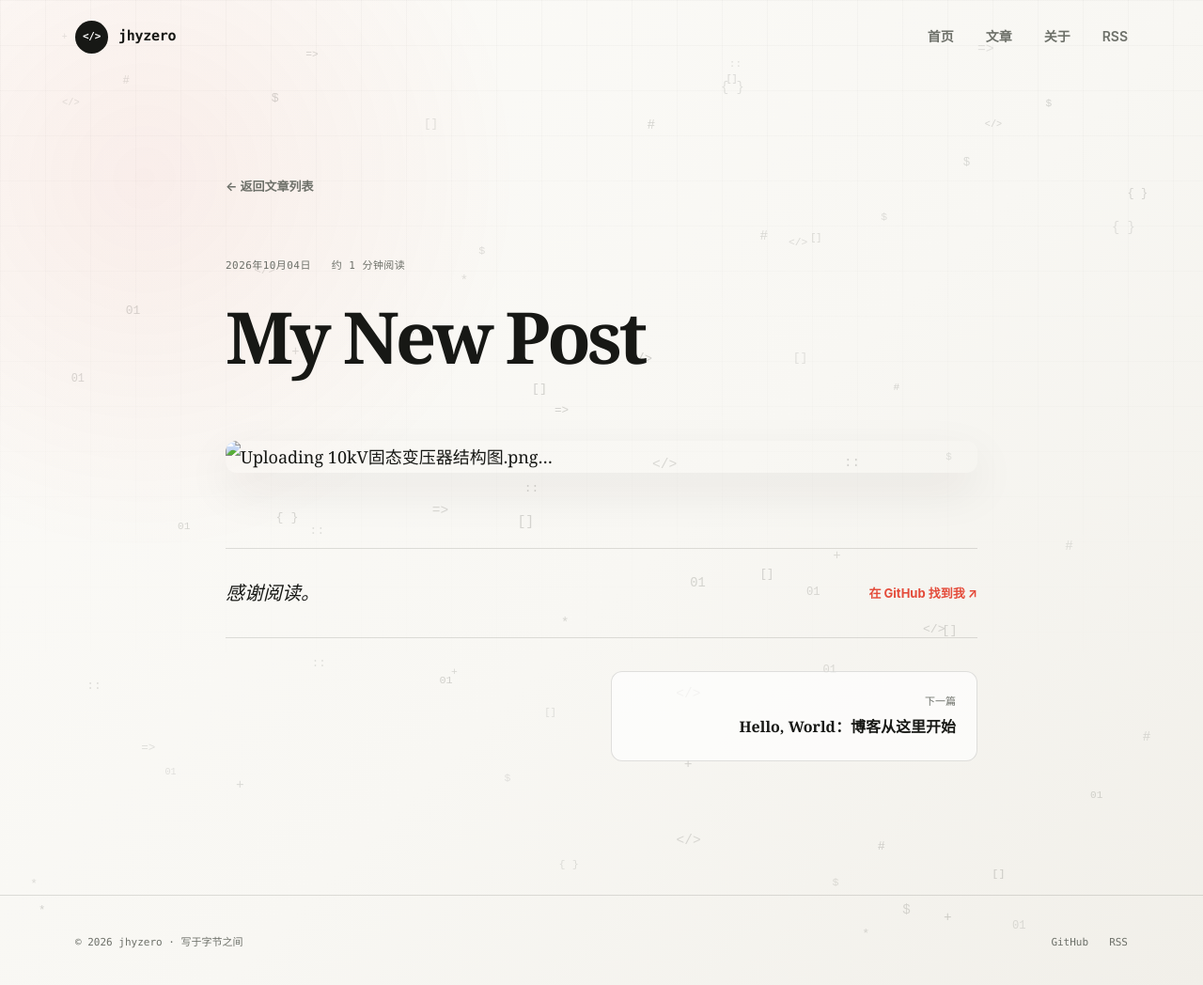
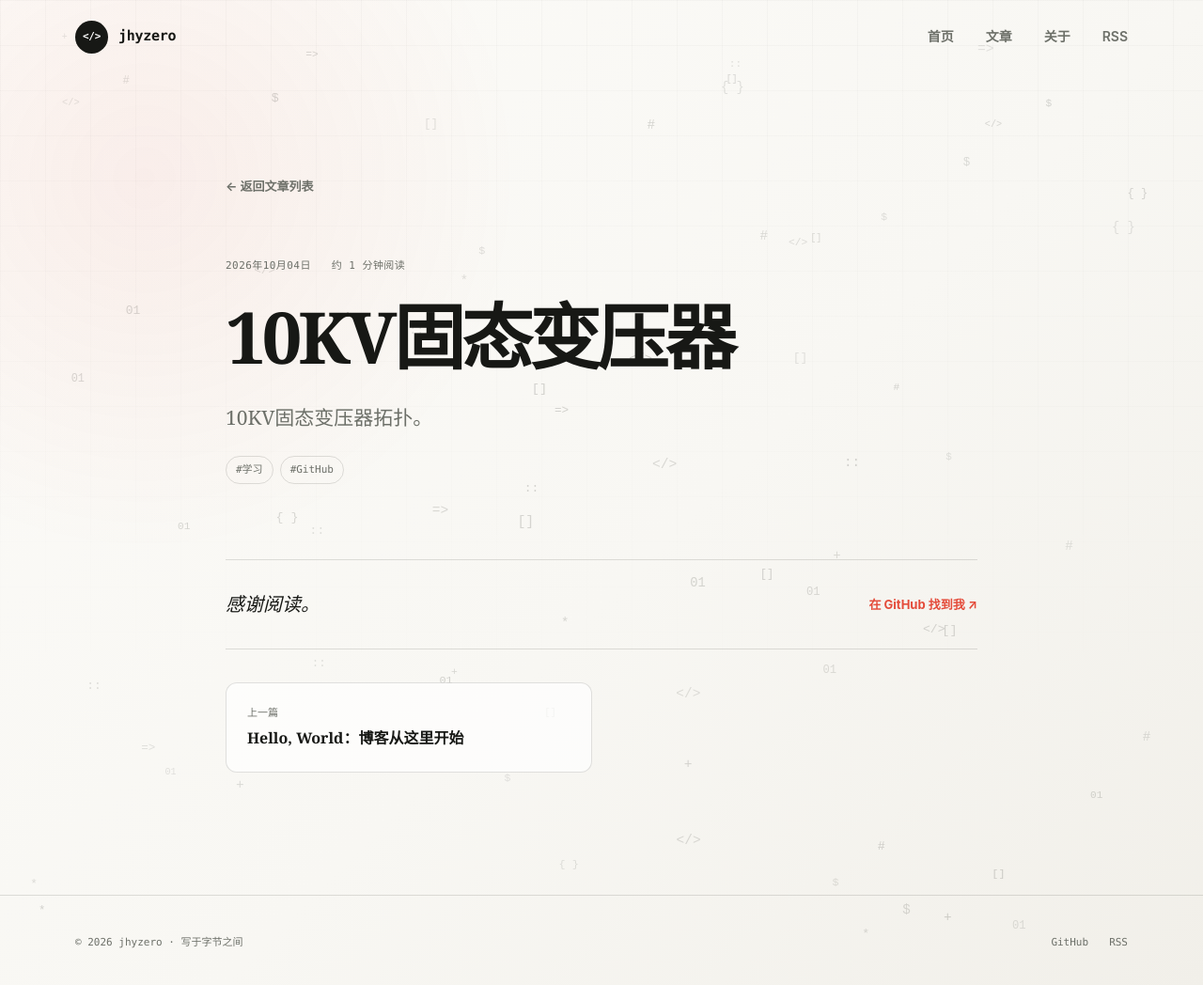
Before and after one commit to jhyzero/jhyzero.github.io, a Jekyll site: the page built from _posts/2026-10-04-my-new-post.md, in a window 1280 px wide and 1053 px high. Shown: the top 1048 px of the window at 94% size. Built offline with Jekyll 4.4.1, drawn with Linux system fonts in a browser that asks for light colours.

Commit message:
Update 2026-10-04-my-new-post.md

```diff
--- a/_posts/2026-10-04-my-new-post.md
+++ b/_posts/2026-10-04-my-new-post.md
@@ -1 +1,7 @@
-![Uploading 10kV固态变压器结构图.png…]()
+---
+title: "10KV固态变压器"
+description: "10KV固态变压器拓扑。"
+date: 2026-10-04 20:00:00 +0800
+categories: [技术]
+tags: [学习, GitHub]
+---
```
